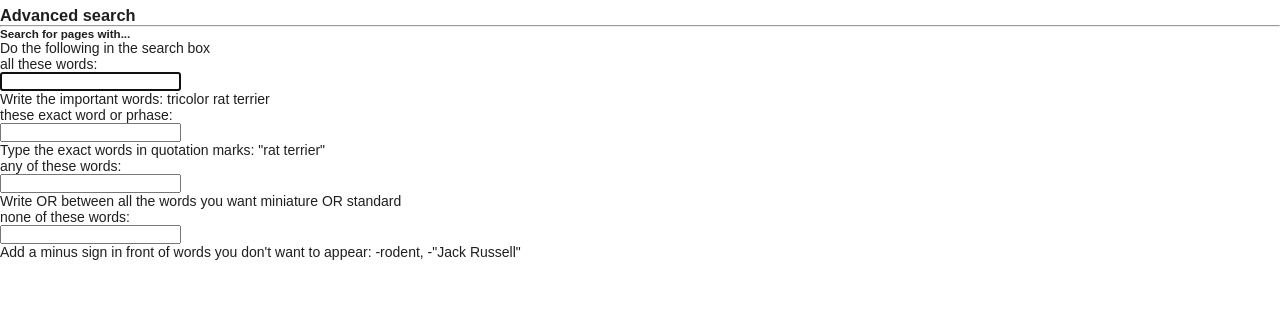
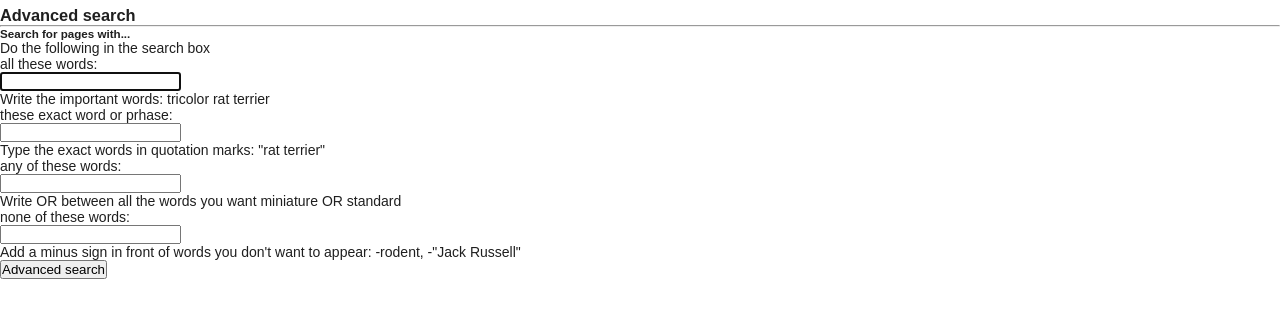
Before and after one commit to rdrlaguna/GoogleClone, a plain HTML site: page advanced.html in a window 1280 px wide. Shown: the part 54-372 px from the top of the page. Drawn offline with Linux system fonts and the light colour scheme.

Commit message:
Add submit button line to form

```diff
--- a/advanced.html
+++ b/advanced.html
@@ -186,6 +186,23 @@
                             </div>
                         </div>
                     </div>
+
+
+                    <!-- Submit button line -->
+                    <div class="input-line flex">
+                        <div class="line-text"></div>
+
+                        <!-- Submit button -->
+                        <div class="line-box">
+                            <input type="submit"
+                                   value="Advanced search"
+                                   class="submit-btn">
+                        </div>
+
+                        <div class="tip-example"></div>
+
+
+                    </div>
                 </form>
 
 
```
